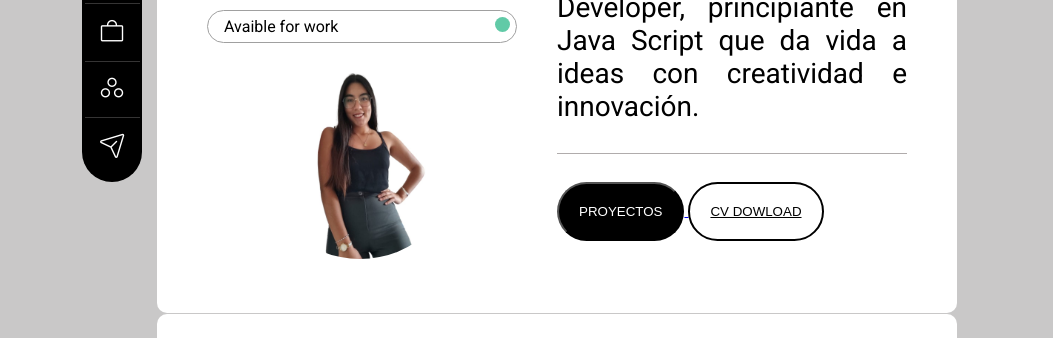
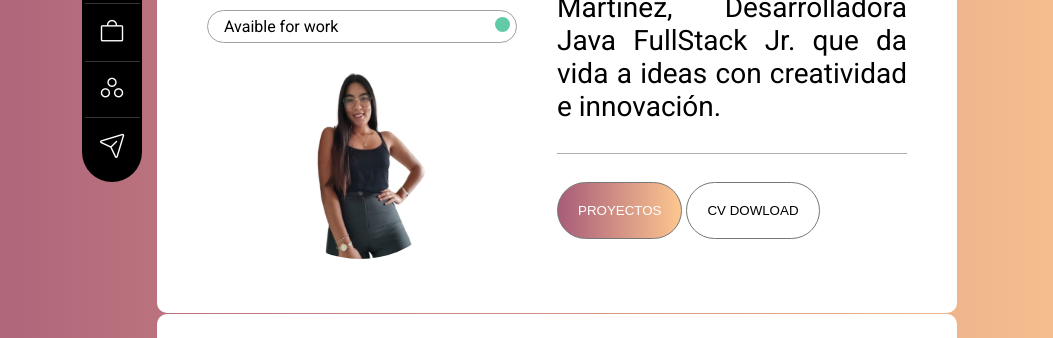
Before and after one commit to Dammtz/Portafolio-Damara-Mtz, a plain HTML site: page index.html in a window 1280 px wide. Shown: the part 178-516 px from the top of the page, without its empty margins (113-1166 px from the left). Drawn offline with nearby package versions, Linux system fonts and the light colour scheme; a web font is replaced by a local one.

Commit message:
feature: (HTML,CSS)Estructura lista y modifico estilos

```diff
--- a/estilos.css
+++ b/estilos.css
@@ -5,15 +5,22 @@
 html {
     scroll-behavior: smooth;
 }
-
+:root {
+    --night: #a85c79;
+    --brown: #fdc790;
 
 body {
-    background-color: rgb(201, 200, 200);
+    background: linear-gradient(
+    90deg,
+    var(--night),
+    var(--brown)
+    );
     font-family: "Roboto", sans-serif;
     font-weight: 400;
     font-style: normal;
     display: flex;
     justify-content: center;
+    min-height: 100vh;
 }
 
 h2 {
@@ -84,10 +91,15 @@ h2 {
 }
 
 .btn-black {
-    background-color: black;
+    background: linear-gradient(
+    90deg,
+    var(--night),
+    var(--brown)
+    );
     color: #ffff;
     padding: 20px;
     border-radius: 30px;
+    border: 1px solid rgb(119, 119, 119);
 }
 
 .btn-black:hover {
@@ -100,12 +112,15 @@ h2 {
     background-color: #ffff;
     padding: 20px;
     border-radius: 30px;
-    text-decoration: underline;
-    border: 2px solid black;
+    border: 1px solid rgb(119, 119, 119);
 }
 
 .btn-lined:hover {
-    background-color: black;
+    background: linear-gradient(
+    90deg,
+    var(--night),
+    var(--brown)
+    );
     color: #ffff;
     cursor: pointer;
 }
@@ -398,7 +413,11 @@ ul {
 }
 
 .dam a {
-    text-decoration: none;
+    text-decoration-line: none;
+}
+
+a:-webkit-any-link {
+    text-decoration: none !important;
 }
 
 .dam p {
--- a/index.html
+++ b/index.html
@@ -42,7 +42,7 @@
                 <img class="profile" src="img/quiensoy.jpg" alt="Dam">
             </div>
             <div class="subsection">
-                <p class="p-desc"> ¡Hola! Soy Dam, Web Developer, principiante en Java Script que da vida a ideas con
+                <p class="p-desc"> ¡Hola! Soy Damara Martinez, Desarrolladora Java FullStack Jr. que da vida a ideas con
                     creatividad e innovación.
                 </p>
                 <div>
```
